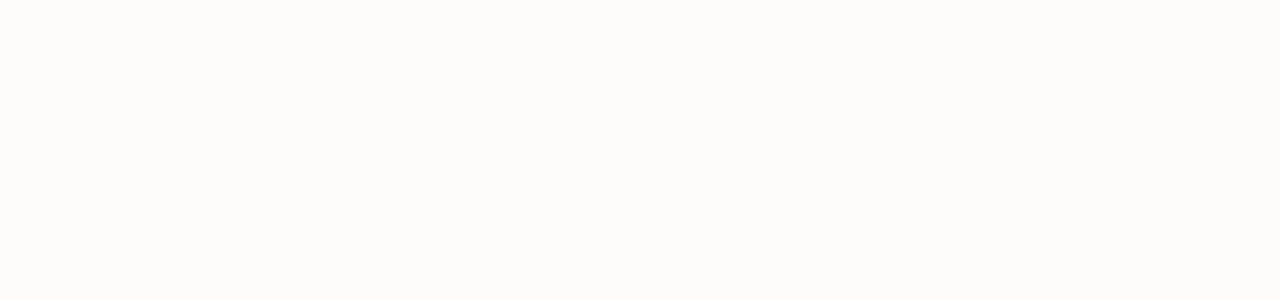
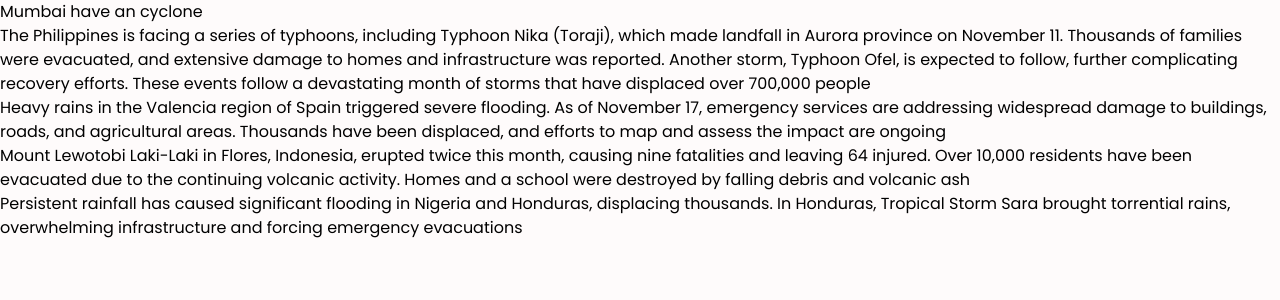
Before and after one commit to mridul891/FinalYearProjects, a React (Vite) app: page /news in a window 1280 px wide. Before the commit this address had no page. Shown: the top 300 px of the page. Built offline with nearby package versions, Linux system fonts and the light colour scheme.

Commit message:
Creation of an static page

```diff
--- a/src/App.jsx
+++ b/src/App.jsx
@@ -4,6 +4,7 @@
 import { Signup } from "./Components/Signup";
 import Dashboard from "./Components/Dashboard";
 import { Toaster } from "react-hot-toast";
+import News from "./Components/News";
 
 const App = () => {
   return (
@@ -24,6 +25,7 @@
           <Route path="/dashboard" element={<Dashboard />} />
           <Route path="/signin" element={<Signin />} />
           <Route path="/signup" element={<Signup />} />
+          <Route path="/news" element={<News />} />
         </Routes>
       </div>
     </>
--- a/src/Components/Dashboard.jsx
+++ b/src/Components/Dashboard.jsx
@@ -14,6 +14,8 @@
 
     setData(response.data);
     setLoaded(true);
+
+
   };
 
   useEffect(() => {
--- /dev/null
+++ b/src/Components/News.jsx
@@ -0,0 +1,61 @@
+const News = () => {
+  return (
+    <div>
+      <div className="B1S3_content__wrap__9mSB6">
+        <h2>
+          <a href="/" title="Mumbai have an cyclone">
+            {" "}
+            Mumbai have an cyclone
+          </a>
+        </h2>
+      </div>
+      <div className="B1S3_content__wrap__9mSB6">
+        <h2>
+          <a href="/" title="Mumbai have an cyclone">
+            The Philippines is facing a series of typhoons, including Typhoon
+            Nika (Toraji), which made landfall in Aurora province on November
+            11. Thousands of families were evacuated, and extensive damage to
+            homes and infrastructure was reported. Another storm, Typhoon Ofel,
+            is expected to follow, further complicating recovery efforts. These
+            events follow a devastating month of storms that have displaced over
+            700,000 people
+          </a>
+        </h2>
+      </div>
+      <div className="B1S3_content__wrap__9mSB6">
+        <h2>
+          <a href="/" title="Mumbai have an cyclone">
+            Heavy rains in the Valencia region of Spain triggered severe
+            flooding. As of November 17, emergency services are addressing
+            widespread damage to buildings, roads, and agricultural areas.
+            Thousands have been displaced, and efforts to map and assess the
+            impact are ongoing
+          </a>
+        </h2>
+      </div>
+      <div className="B1S3_content__wrap__9mSB6">
+        <h2>
+          <a href="/" title="Mumbai have an cyclone">
+            Mount Lewotobi Laki-Laki in Flores, Indonesia, erupted twice this
+            month, causing nine fatalities and leaving 64 injured. Over 10,000
+            residents have been evacuated due to the continuing volcanic
+            activity. Homes and a school were destroyed by falling debris and
+            volcanic ash
+          </a>
+        </h2>
+      </div>
+      <div className="B1S3_content__wrap__9mSB6">
+        <h2>
+          <a href="/" title="Mumbai have an cyclone">
+            Persistent rainfall has caused significant flooding in Nigeria and
+            Honduras, displacing thousands. In Honduras, Tropical Storm Sara
+            brought torrential rains, overwhelming infrastructure and forcing
+            emergency evacuations
+          </a>
+        </h2>
+      </div>
+    </div>
+  );
+};
+
+export default News;
```
Lines whose indentation alone changed are shown as unchanged.
